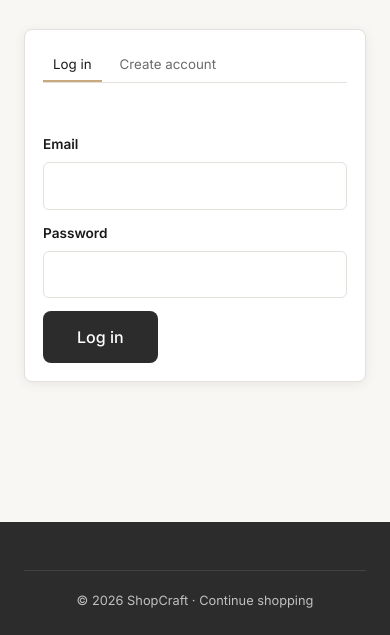
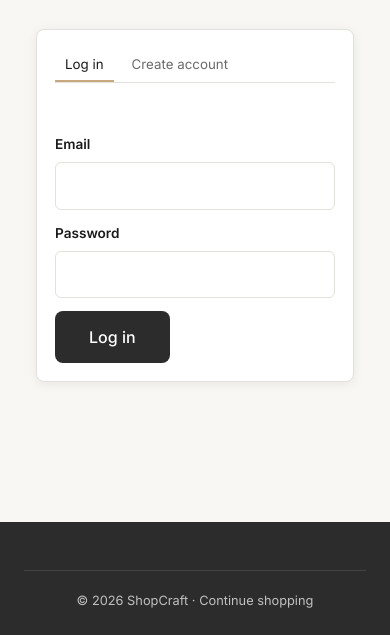
Before and after one commit to kowshik5475/shopcraft, a website: page account.html in a window 390 px wide. Shown: the part 209-844 px from the top of the page. Drawn offline with nearby package versions, Linux system fonts and the light colour scheme; no server answers.

Commit message:
Refactor account layout styles for better responsiveness
Updated account layout styles for improved responsiveness and alignment.

```diff
--- a/css/styles.css
+++ b/css/styles.css
@@ -378,14 +378,31 @@ main { flex: 1; }
 .address-grid { display: grid; grid-template-columns: repeat(2, minmax(0, 1fr)); gap: 0 14px; }
 .address-grid .span-two { grid-column: span 2; }
 .profile-edit { margin-top: 28px; padding-top: 20px; border-top: 1px solid var(--border); }
+/* Center the account authentication panel */
 .account-layout {
   width: 100%;
-  max-width: 1100px;
-  margin-inline: auto; /* Center the account dashboard horizontally */
-  display: grid;
-  grid-template-columns: minmax(260px, .75fr) minmax(0, 1.4fr);
-  gap: 32px;
-  align-items: start;
+  max-width: 900px;
+  margin: 0 auto;
+  display: flex;
+  justify-content: center;
+  align-items: flex-start;
+}
+
+/* Give the login/register card a balanced width */
+.account-layout > .panel {
+  width: 100%;
+  max-width: 560px;
+}
+
+/* Keep the layout responsive */
+@media (max-width: 600px) {
+  .account-layout {
+    padding-inline: 12px;
+  }
+
+  .account-layout > .panel {
+    max-width: 100%;
+  }
 }
 .panel { padding: 26px; background: var(--card); border: 1px solid var(--border); border-radius: var(--radius); box-shadow: var(--shadow); }
 .panel h2, .panel h3 { margin-bottom: 14px; }
```
